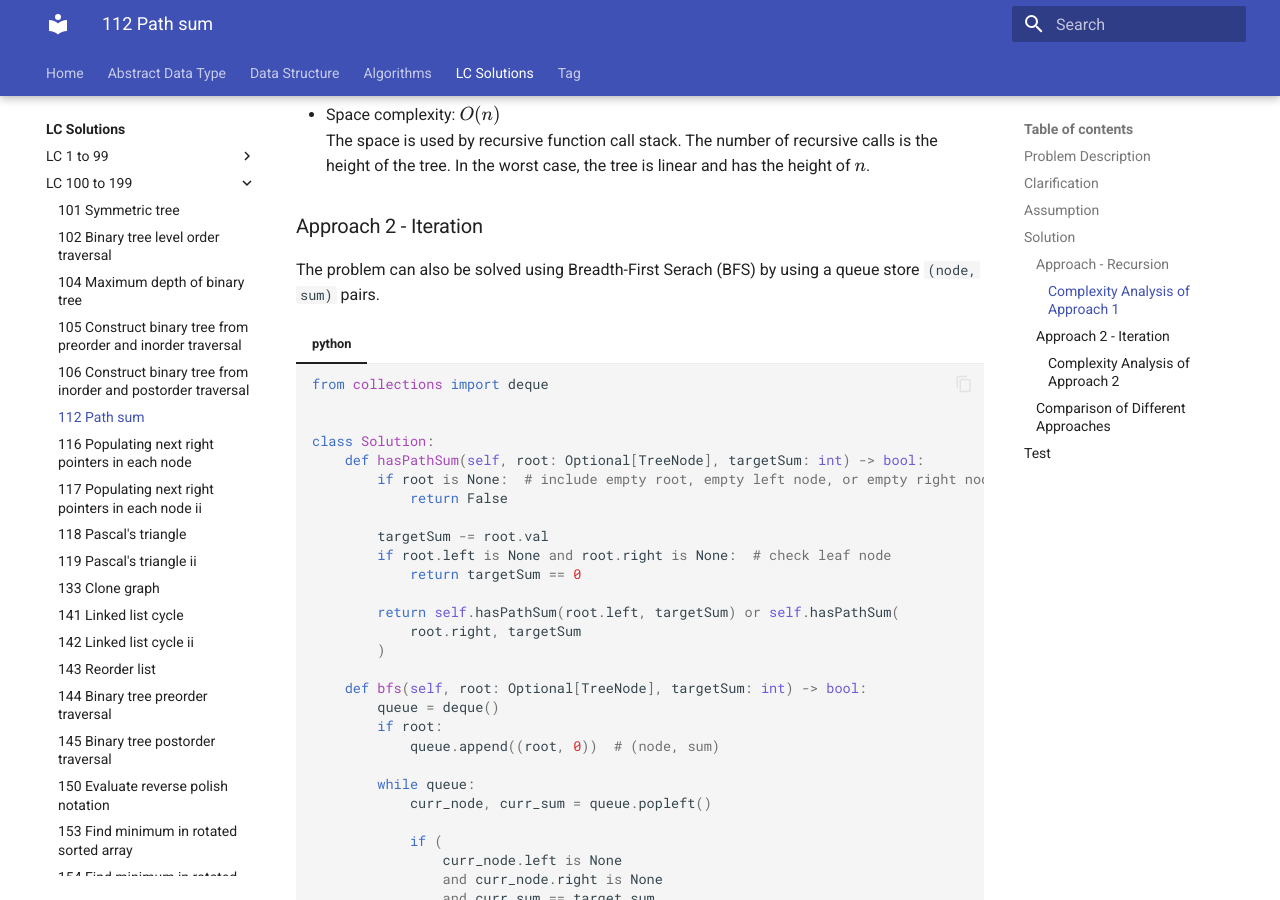
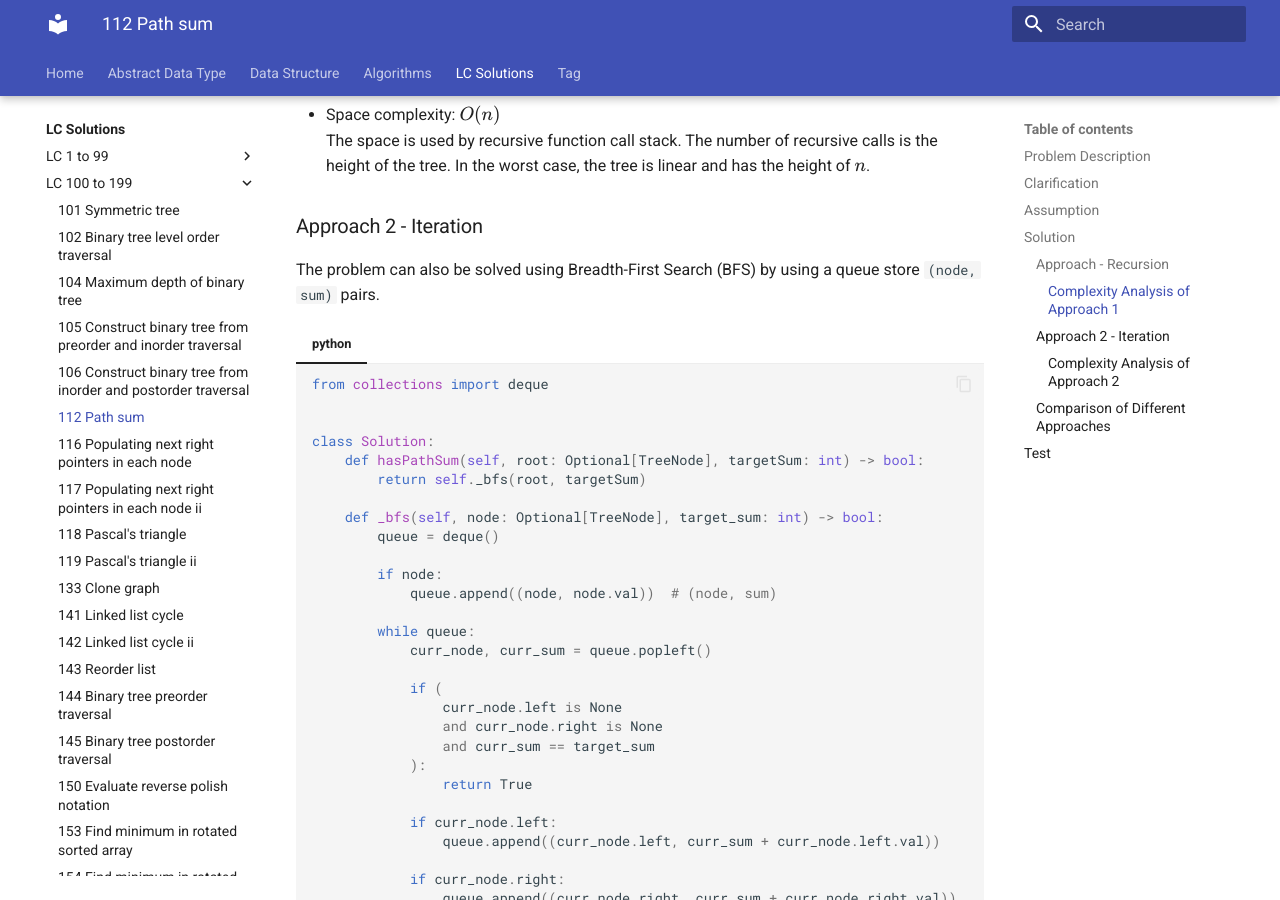
Before and after one commit to RogerLuo-Code/coding-practice, an MkDocs documentation site: the page built from docs/lc-solutions/lc0100-0199/lc0112-path-sum.md, in a window 1280 px wide and 900 px high, scrolled down 1215 px. Built offline with MkDocs 1.6.1 and Material for MkDocs 9.7.7, drawn with Linux system fonts in a browser that asks for light colours.

Commit message:
Update BFS solution for LC112

```diff
--- a/docs/lc-solutions/lc0100-0199/lc0112-path-sum.md
+++ b/docs/lc-solutions/lc0100-0199/lc0112-path-sum.md
@@ -53,7 +53,7 @@ We can use the same `hasPathSum` function to do recursive function calls by subt
 
 ### Approach 2 - Iteration
 
-The problem can also be solved using Breadth-First Serach (BFS) by using a queue store
+The problem can also be solved using Breadth-First Search (BFS) by using a queue store
 `(node, sum)` pairs.
 
 === "python"
@@ -63,21 +63,13 @@ The problem can also be solved using Breadth-First Serach (BFS) by using a queue
 
     class Solution:
         def hasPathSum(self, root: Optional[TreeNode], targetSum: int) -> bool:
-            if root is None:  # include empty root, empty left node, or empty right node
-                return False
+            return self._bfs(root, targetSum)
 
-            targetSum -= root.val
-            if root.left is None and root.right is None:  # check leaf node
-                return targetSum == 0
+        def _bfs(self, node: Optional[TreeNode], target_sum: int) -> bool:
+            queue = deque()
 
-            return self.hasPathSum(root.left, targetSum) or self.hasPathSum(
-                root.right, targetSum
-            )
-
-        def bfs(self, root: Optional[TreeNode], targetSum: int) -> bool:
-            queue = deque()
-            if root:
-                queue.append((root, 0))  # (node, sum)
+            if node:
+                queue.append((node, node.val))  # (node, sum)
 
             while queue:
                 curr_node, curr_sum = queue.popleft()
@@ -91,6 +83,7 @@ The problem can also be solved using Breadth-First Serach (BFS) by using a queue
 
                 if curr_node.left:
                     queue.append((curr_node.left, curr_sum + curr_node.left.val))
+
                 if curr_node.right:
                     queue.append((curr_node.right, curr_sum + curr_node.right.val))
 
```
